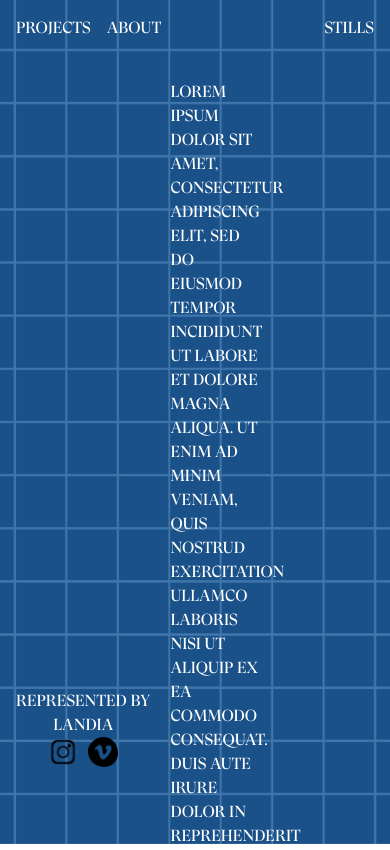
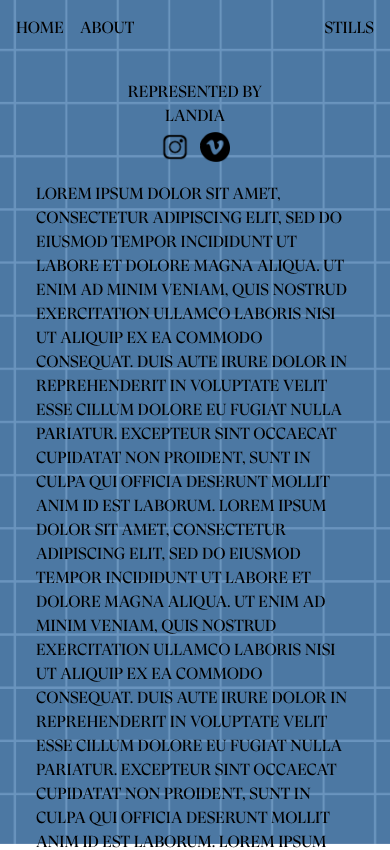
Before and after one commit to aleguerrero/kevin-rosales-website, a Next.js app: page /about in a window 390 px wide. Shown: the top 850 px of the page. Built offline with nearby package versions, Linux system fonts and the light colour scheme.

Commit message:
mobile about completed

```diff
--- a/src/app/Components/Header.tsx
+++ b/src/app/Components/Header.tsx
@@ -18,13 +18,17 @@ export default function Header() {
     if (route ===  "projects") {
       setOnVideo(true);
     }
+
+    if (route === "about" || route === "projects" ) {
+      setOnSA(true);
+    }
   }, [pathname]);
 
   console.log(pathname)
 
   return (
     <header
-      className={`fixed top-0 left-0 right-0 z-50 p-4 ${
+      className={`fixed w-full top-0 left-0 right-0 z-50 p-4 ${
         onVideo && "text-white"
       }`}
     >
--- a/src/app/about/page.tsx
+++ b/src/app/about/page.tsx
@@ -1,15 +1,29 @@
 export default function AboutPage() {
   return (
-    <div className="p-4 flex flex-row">
+    <div className="p-4 flex flex-row max-md:flex-col w-full">
       <div className="flex flex-col justify-center items-center">
         <div>Represented by</div>
         <div>Landia</div>
-        <div className="flex flex-row">
+        <div className="flex flex-row pt-1">
           <img src={`/instagramlogo.png`} className="w-[30px] mr-[10px]" />
           <img src={`/vimeologo.png`} className="w-[30px]" />
         </div>
       </div>
-      <div className="ml-[20px] w-1/4">
+      <div className="ml-[20px] w-1/4 max-md:w-full max-md:ml-[0px] max-md:p-[20px]">
+        Lorem ipsum dolor sit amet, consectetur adipiscing elit, sed do eiusmod
+        tempor incididunt ut labore et dolore magna aliqua. Ut enim ad minim
+        veniam, quis nostrud exercitation ullamco laboris nisi ut aliquip ex ea
+        commodo consequat. Duis aute irure dolor in reprehenderit in voluptate
+        velit esse cillum dolore eu fugiat nulla pariatur. Excepteur sint
+        occaecat cupidatat non proident, sunt in culpa qui officia deserunt
+        mollit anim id est laborum.
+        Lorem ipsum dolor sit amet, consectetur adipiscing elit, sed do eiusmod
+        tempor incididunt ut labore et dolore magna aliqua. Ut enim ad minim
+        veniam, quis nostrud exercitation ullamco laboris nisi ut aliquip ex ea
+        commodo consequat. Duis aute irure dolor in reprehenderit in voluptate
+        velit esse cillum dolore eu fugiat nulla pariatur. Excepteur sint
+        occaecat cupidatat non proident, sunt in culpa qui officia deserunt
+        mollit anim id est laborum.
         Lorem ipsum dolor sit amet, consectetur adipiscing elit, sed do eiusmod
         tempor incididunt ut labore et dolore magna aliqua. Ut enim ad minim
         veniam, quis nostrud exercitation ullamco laboris nisi ut aliquip ex ea
--- a/src/app/layout.tsx
+++ b/src/app/layout.tsx
@@ -9,10 +9,10 @@ const myFont = localFont({
 export default function RootLayout({ children }: { children: React.ReactNode }) {
   return (
     <html lang="en" className={myFont.className}>
-      <body className="min-h-dvh text-white">
-        <img src={"/blueprint.jpg"} className="fixed w-full h-dvh object-cover opacity-90"></img>
+      <body className="h-dvh">
+        <img src={"/blueprint.jpg"} className="fixed w-dvh h-dvh object-cover opacity-70"></img>
         <Header />
-        <main className="relative pt-16">{children}</main>
+        <main className="relative pt-16 w-full h-full">{children}</main>
       </body>
     </html>
   );
```
